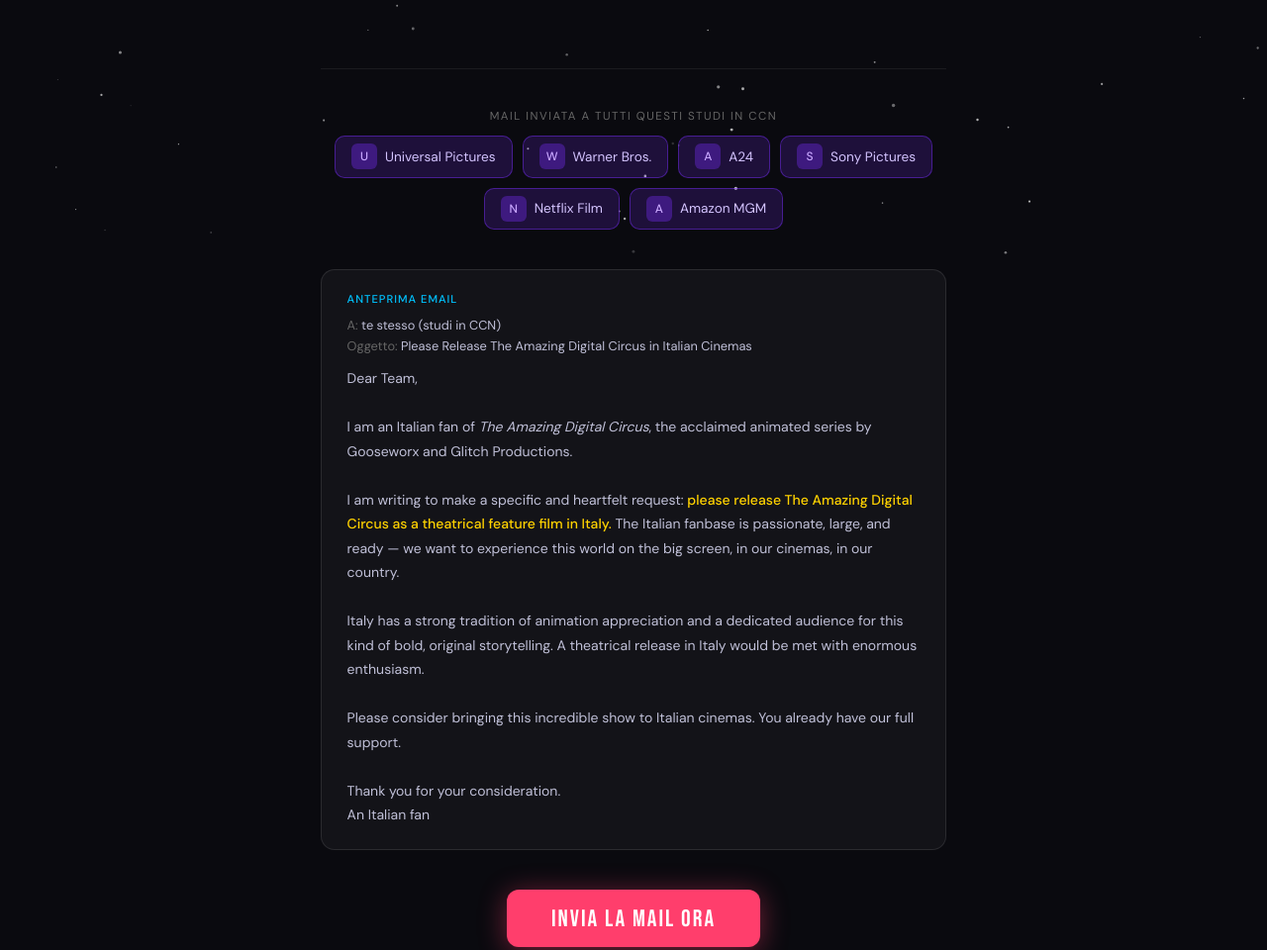
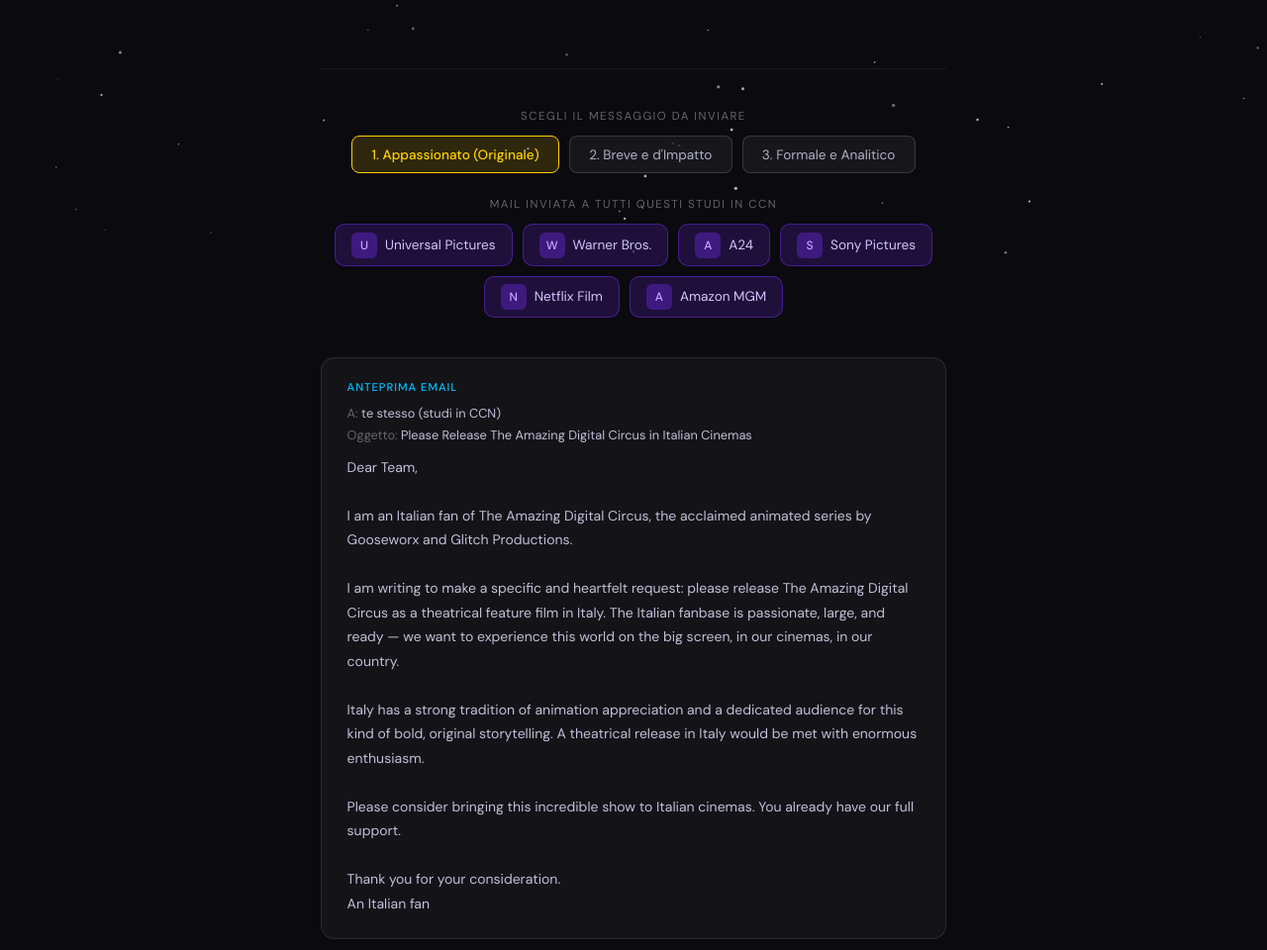
Before and after one commit to Coolbearboy/TADC-Italian-Landing-Page, a plain HTML site: page index.html in a window 1280 px wide. Shown: the part 537-1497 px from the top of the page at 99% size. Drawn offline with Linux system fonts and the light colour scheme.

Commit message:
Fix more message possibilities
Aggiunta possibilità di inserire diversi messaggi, per i controlli anti spam

```diff
--- a/index.html
+++ b/index.html
@@ -166,6 +166,41 @@
     color: #c9a8ff;
   }
 
+  /* Stili per la scelta del copy */
+  .copy-selector {
+    display: flex;
+    gap: 10px;
+    justify-content: center;
+    margin-bottom: 1.5rem;
+    flex-wrap: wrap;
+  }
+
+  .radio-label {
+    cursor: pointer;
+  }
+
+  .radio-label input {
+    display: none; /* Nasconde il pallino del radio */
+  }
+
+  .radio-label span {
+    display: inline-block;
+    background: rgba(255, 255, 255, 0.05);
+    border: 1px solid rgba(255, 255, 255, 0.15);
+    padding: 0.6rem 1.2rem;
+    border-radius: 8px;
+    font-size: .85rem;
+    color: #b0b0c8;
+    transition: all 0.2s ease;
+  }
+
+  .radio-label input:checked + span {
+    background: rgba(255, 210, 0, 0.15);
+    border-color: var(--yellow);
+    color: var(--yellow);
+    font-weight: 500;
+  }
+
   .msg-preview {
     background: rgba(255,255,255,.04);
     border: 1px solid rgba(255,255,255,.1);
@@ -257,6 +292,7 @@
   .fade-up:nth-child(7) { animation-delay: .7s; }
   .fade-up:nth-child(8) { animation-delay: .8s; }
   .fade-up:nth-child(9) { animation-delay: .9s; }
+  .fade-up:nth-child(10) { animation-delay: 1s; }
 </style>
 </head>
 <body>
@@ -291,22 +327,31 @@
 
   <hr class="divider">
 
-  <p class="section-label fade-up">Mail inviata a tutti questi studi in CCN</p>
+  <p class="section-label fade-up">Scegli il messaggio da inviare</p>
+  <div class="copy-selector fade-up">
+    <label class="radio-label">
+      <input type="radio" name="mailCopy" value="1" checked>
+      <span>1. Appassionato (Originale)</span>
+    </label>
+    <label class="radio-label">
+      <input type="radio" name="mailCopy" value="2">
+      <span>2. Breve e d'Impatto</span>
+    </label>
+    <label class="radio-label">
+      <input type="radio" name="mailCopy" value="3">
+      <span>3. Formale e Analitico</span>
+    </label>
+  </div>
+
+  <p class="section-label fade-up" style="margin-top: 1.5rem;">Mail inviata a tutti questi studi in CCN</p>
   <div class="studios fade-up" id="studioList"></div>
 
   <div class="msg-preview fade-up">
     <div class="msg-label">Anteprima email</div>
     <p class="msg-meta">A: <span>te stesso (studi in CCN)</span></p>
     <p class="msg-meta">Oggetto: <span>Please Release The Amazing Digital Circus in Italian Cinemas</span></p>
-    <div class="msg-text">
-      Dear Team,<br><br>
-      I am an Italian fan of <em>The Amazing Digital Circus</em>, the acclaimed animated series by Gooseworx and Glitch Productions.<br><br>
-      I am writing to make a specific and heartfelt request: <span class="highlight">please release The Amazing Digital Circus as a theatrical feature film in Italy.</span> The Italian fanbase is passionate, large, and ready — we want to experience this world on the big screen, in our cinemas, in our country.<br><br>
-      Italy has a strong tradition of animation appreciation and a dedicated audience for this kind of bold, original storytelling. A theatrical release in Italy would be met with enormous enthusiasm.<br><br>
-      Please consider bringing this incredible show to Italian cinemas. You already have our full support.<br><br>
-      Thank you for your consideration.<br>
-      An Italian fan
-    </div>
+    <div class="msg-text" id="msgBodyPreview">
+      </div>
   </div>
 
   <div class="cta-wrap fade-up">
@@ -339,11 +384,37 @@
 
   const bcc = studios.map(s => s.email).join(',');
   const subj = encodeURIComponent('Please Release The Amazing Digital Circus in Italian Cinemas');
-  const body = encodeURIComponent(
-    `Dear Team,\n\nI am an Italian fan of The Amazing Digital Circus, the acclaimed animated series by Gooseworx and Glitch Productions.\n\nI am writing to make a specific and heartfelt request: please release The Amazing Digital Circus as a theatrical feature film in Italy. The Italian fanbase is passionate, large, and ready — we want to experience this world on the big screen, in our cinemas, in our country.\n\nItaly has a strong tradition of animation appreciation and a dedicated audience for this kind of bold, original storytelling. A theatrical release in Italy would be met with enormous enthusiasm.\n\nPlease consider bringing this incredible show to Italian cinemas. You already have our full support.\n\nThank you for your consideration.\nAn Italian fan`
-  );
 
-  document.getElementById('mailtoBtn').href = `mailto:?bcc=${bcc}&subject=${subj}&body=${body}`;
+  // I 3 testi disponibili
+  const emailTexts = {
+    "1": `Dear Team,\n\nI am an Italian fan of The Amazing Digital Circus, the acclaimed animated series by Gooseworx and Glitch Productions.\n\nI am writing to make a specific and heartfelt request: please release The Amazing Digital Circus as a theatrical feature film in Italy. The Italian fanbase is passionate, large, and ready — we want to experience this world on the big screen, in our cinemas, in our country.\n\nItaly has a strong tradition of animation appreciation and a dedicated audience for this kind of bold, original storytelling. A theatrical release in Italy would be met with enormous enthusiasm.\n\nPlease consider bringing this incredible show to Italian cinemas. You already have our full support.\n\nThank you for your consideration.\nAn Italian fan`,
+
+    "2": `Dear Team,\n\nAs a huge Italian fan of The Amazing Digital Circus, I am writing to kindly ask you to bring this masterpiece to theaters in Italy!\n\nThe fanbase here is incredibly active and rapidly growing. Seeing the amazing animation and vibrant colors of Gooseworx and Glitch Productions on the big screen would be an absolute dream come true for thousands of us.\n\nWe are ready to fill the cinemas! Thank you for making such an incredible show, and please consider an Italian theatrical release.\n\nBest regards,\nAn Italian fan`,
+
+    "3": `To the respective Distribution Teams,\n\nI am reaching out as an enthusiastic Italian supporter of the hit series The Amazing Digital Circus.\n\nI strongly believe there is a massive market opportunity for a theatrical release of this title in Italy. The Italian audience has a deep appreciation for innovative animation, and the community surrounding TADC is highly engaged.\n\nBringing this cinematic experience to our local theaters would undoubtedly be a huge success. We hope to see this brilliant universe on the big screen very soon.\n\nSincerely,\nA dedicated fan from Italy`
+  };
+
+  // Funzione che aggiorna l'anteprima e il link del bottone
+  function updateEmailContent() {
+    const selectedValue = document.querySelector('input[name="mailCopy"]:checked').value;
+    const rawText = emailTexts[selectedValue];
+
+    // Aggiorna anteprima (sostituisce \n con <br> per l'HTML)
+    document.getElementById('msgBodyPreview').innerHTML = rawText.replace(/\n/g, '<br>');
+
+    // Aggiorna il bottone
+    const body = encodeURIComponent(rawText);
+    document.getElementById('mailtoBtn').href = `mailto:?bcc=${bcc}&subject=${subj}&body=${body}`;
+  }
+
+  // Ascolta i click sui radio button
+  const radioButtons = document.querySelectorAll('input[name="mailCopy"]');
+  radioButtons.forEach(radio => {
+    radio.addEventListener('change', updateEmailContent);
+  });
+
+  // Esegui la prima volta per caricare il testo di default
+  updateEmailContent();
 
   // Counter
   const base = 1247;
```
